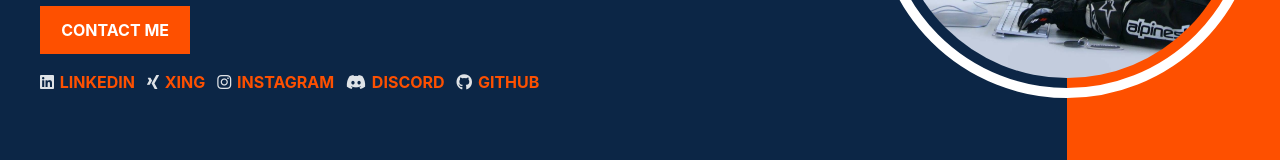
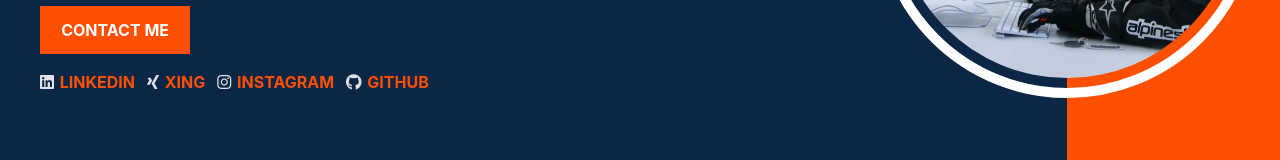
Before and after one commit to Arekahanara/apii-contact, a website built with Vite: page index.html in a window 1280 px wide. Shown: the part 494-654 px from the top of the page. Built offline with nearby package versions, Linux system fonts and the light colour scheme.

Commit message:
hide discord

```diff
--- a/index.html
+++ b/index.html
@@ -27,7 +27,7 @@
           <li><i class="fa-brands fa-linkedin pl-3 pr-0.5"></i> <a href="https://www.linkedin.com/in/alexander-ingwersen/" target="_blank">LinkedIn</a></li>
           <li><i class="fa-brands fa-xing pl-3 pr-0.5"></i> <a href="https://www.xing.com/profile/Alexander_Ingwersen/" target="_blank">Xing</a></li>
           <li><i class="fa-brands fa-instagram pl-3 pr-0.5"></i> <a href="https://www.instagram.com/arekahanara/" target="_blank">Instagram</a></li>
-          <li><i class="fa-brands fa-discord pl-3 pr-0.5"></i> <a href="https://discord.com/users/698561103680110593" target="_blank">Discord</a></li>
+          <!-- <li><i class="fa-brands fa-discord pl-3 pr-0.5"></i> <a href="https://discord.com/users/698561103680110593" target="_blank">Discord</a></li> -->
           <li><i class="fa-brands fa-github pl-3 pr-0.5"></i> <a href="https://github.com/Arekahanara" target="_blank">GitHub</a></li>
         </ul>
       </div>
```
